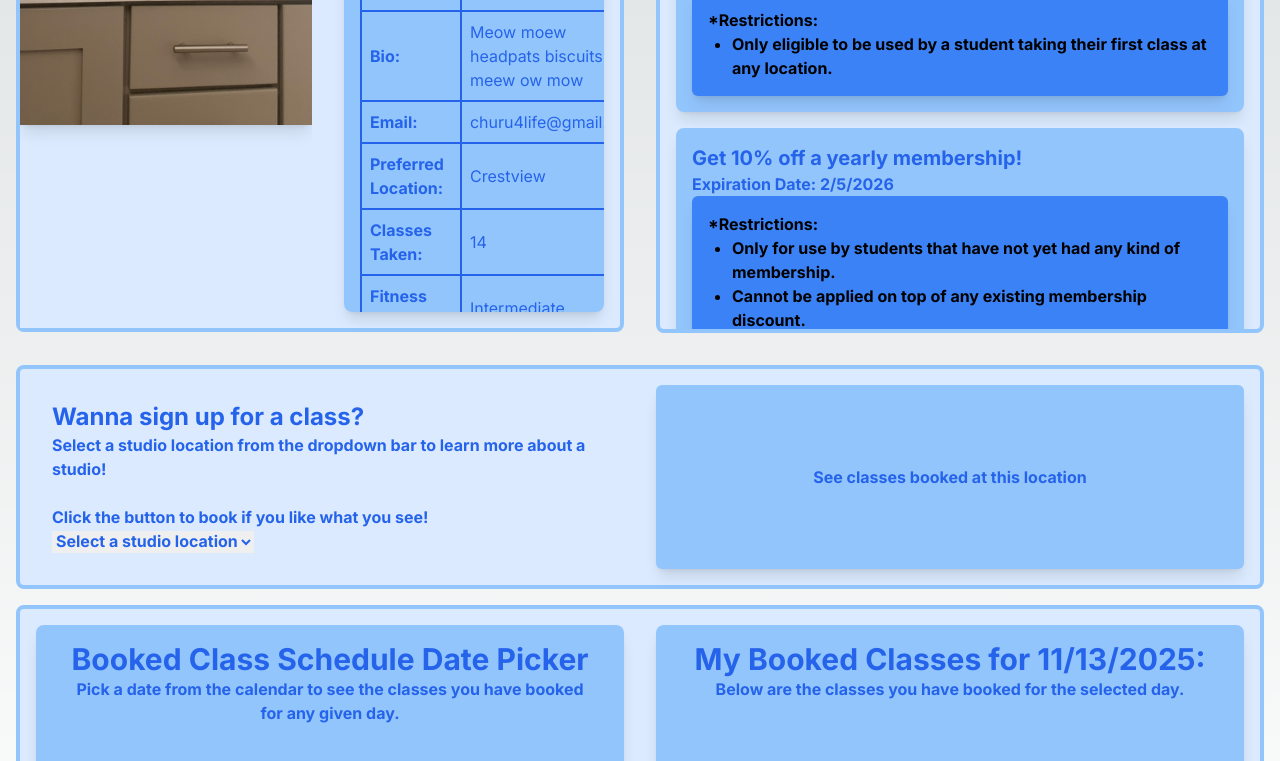
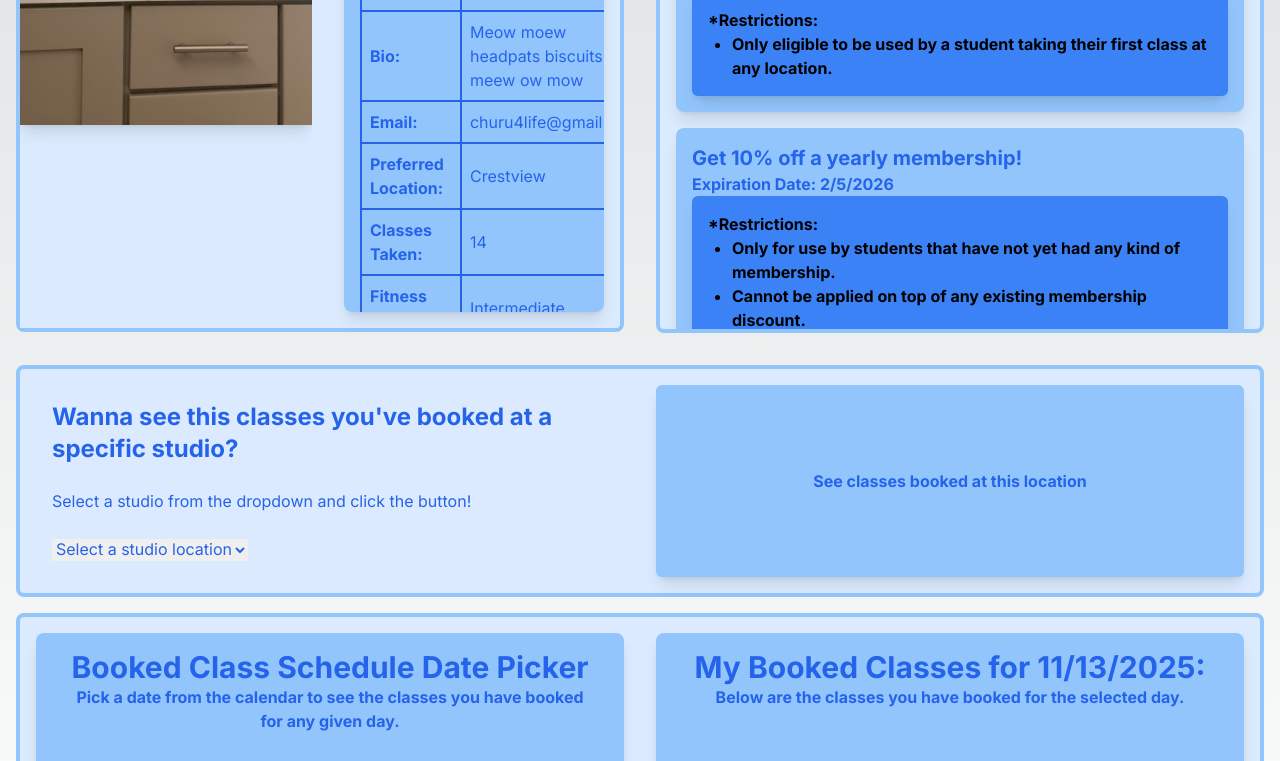
Before and after one commit to Robchike9290/YogaBookingPlatform, a Next.js app: page /profile in a window 1280 px wide. Shown: the part 516-1277 px from the top of the page. Built offline with nearby package versions, Linux system fonts and the light colour scheme.

Commit message:
Add dyanmic rendering of titles and descriptions for LocationPicker

```diff
--- a/src/_components/LocationPicker.tsx
+++ b/src/_components/LocationPicker.tsx
@@ -7,32 +7,36 @@ import React from "react";
 export default function LocationPicker({
   handleClickButton,
   handleChangeStudioName,
-  buttonCta
+  buttonCta,
+  title,
+  description,
+  selectCta,
 }: LocationPickerProps) {
   const { allStudios } = usePlatformContext();
   return (
     <div className="grid grid-cols-2">
       <div className="col-start-1 row-start-1 m-8">
-        <h2 className="text-2xl font-bold">Wanna sign up for a class?</h2>
-        <p className="font-bold">
-          Select a studio location from the dropdown bar to learn more about a
-          studio!
-        </p>
+        <h2 className="text-2xl font-bold">{title}</h2>
         <br />
-        <p className="font-bold">Click the button to book if you like what you see!</p>
-        <select
-          onChange={() => handleChangeStudioName(event)}
-        >
+        <p>{description}</p>
+        <br />
+        {selectCta ? (
+          <>
+            <p>{selectCta}</p>
+            <br />
+          </>
+        ) : null}
+        <select onChange={() => handleChangeStudioName(event)}>
           <option value="">Select a studio location</option>
           {allStudios.map((studio) => {
             return <option key={studio.id}>{studio.name}</option>;
           })}
-            {/* TODO: find out how to display generic option for just when on
+          {/* TODO: find out how to display generic option for just when on
             profile and you want to see ALL your classes. */}
         </select>
       </div>
       <button
-        className="col-start-2 m-4 rounded-md bg-blue-300 p-4 shadow-lg"
+        className="col-start-2 m-4 rounded-md bg-blue-300 p-4 font-bold shadow-lg"
         onClick={handleClickButton}
       >
         {buttonCta}
--- a/src/app/_components/CurrentStudioAndSelection.tsx
+++ b/src/app/_components/CurrentStudioAndSelection.tsx
@@ -34,6 +34,11 @@ export default function CurrentStudioAndSelection({
         handleClickButton={handleClickButton}
         handleChangeStudioName={handleChangeStudioName}
         buttonCta={"Book class at this location"}
+        title={"Wanna sign up for a class?"}
+        description={
+          "Select a studio location from the dropdown bar to learn more about a studio!"
+        }
+        selectCta={"Click the button to book if you like what you see!"}
       />
     </div>
   );
--- a/src/app/profile/page.tsx
+++ b/src/app/profile/page.tsx
@@ -48,11 +48,15 @@ export default function Profile() {
         </div>
       </div>
       {/* TODO: Update component to take custom string for button label */}
-      <div className="text-blue-600 font-bold bg-blue-100 m-4 border-4 border-blue-300 rounded-lg">
+      <div className="m-4 rounded-lg border-4 border-blue-300 bg-blue-100 text-blue-600">
         <LocationPicker
           handleClickButton={handleClickButton}
           handleChangeStudioName={handleChangeStudioName}
           buttonCta={"See classes booked at this location"}
+          title={"Wanna see this classes you've booked at a specific studio?"}
+          description={
+            "Select a studio from the dropdown and click the button!"
+          }
         />
       </div>
       <div className="m-4">
--- a/src/types.ts
+++ b/src/types.ts
@@ -139,4 +139,7 @@ export interface LocationPickerProps {
   handleClickButton: () => void;
   handleChangeStudioName: (event: any) => void;
   buttonCta: string;
+  title: string;
+  description: string;
+  selectCta?: string;
 }
```
